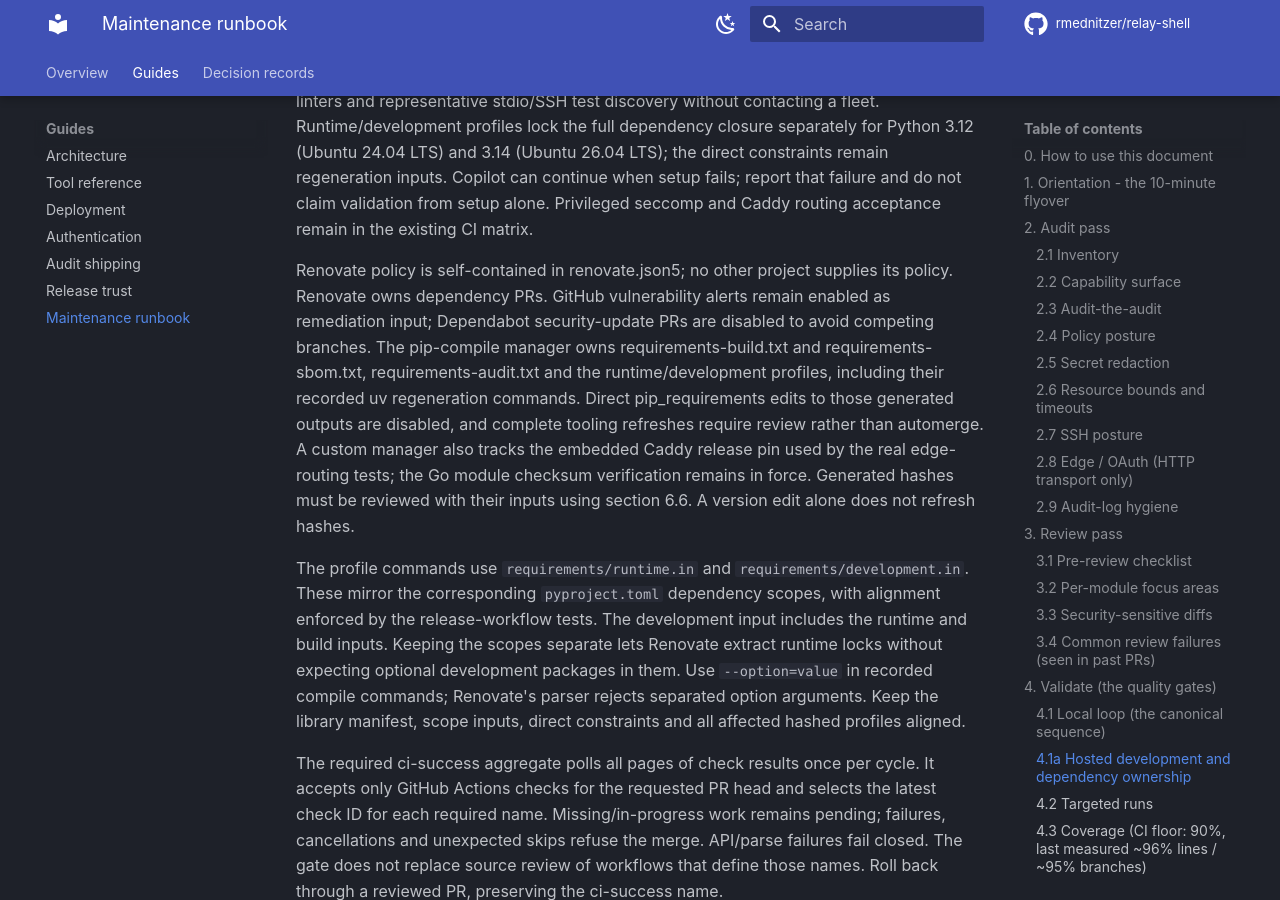
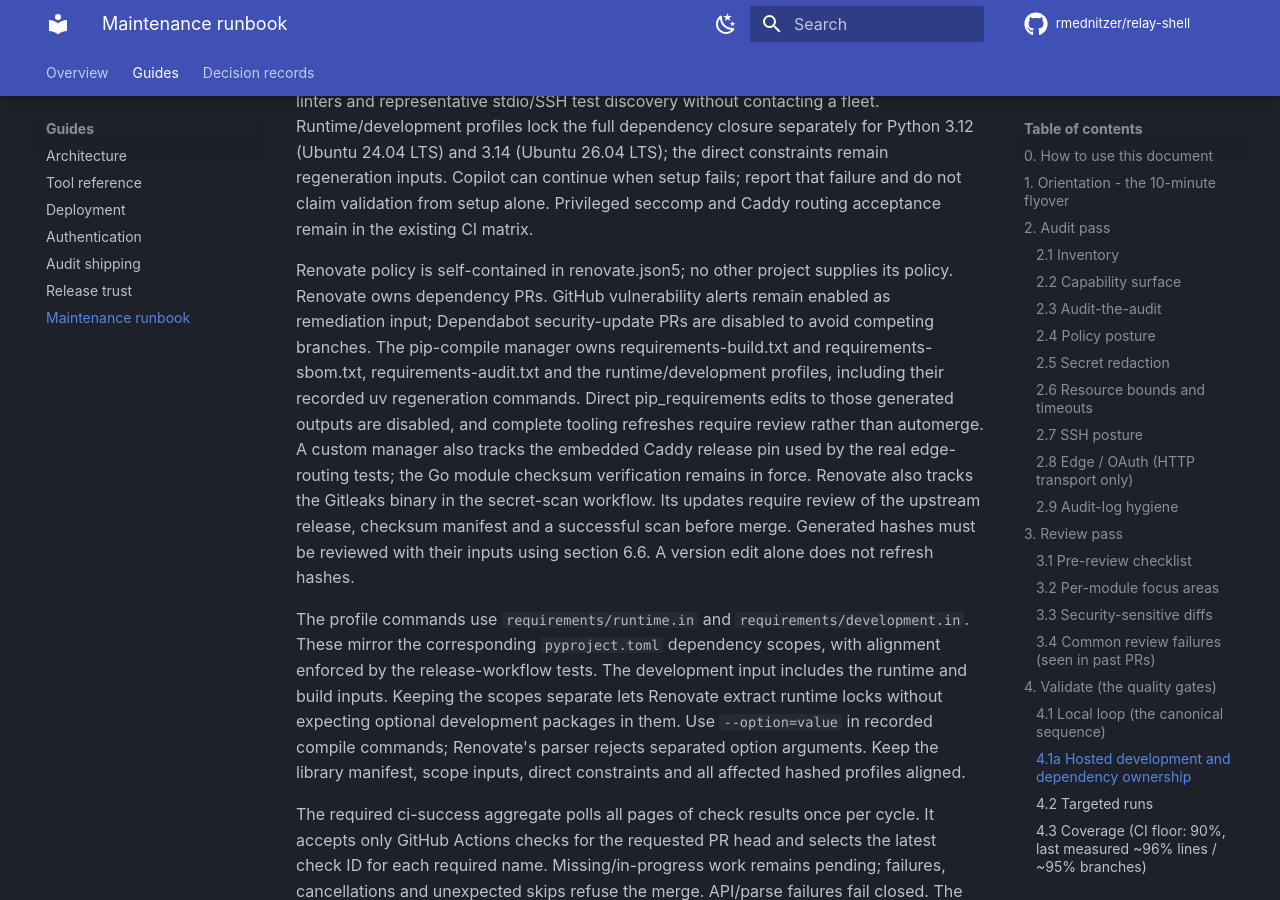
Before and after one commit to rmednitzer/relay-shell, an MkDocs documentation site: the page built from docs/runbook.md, in a window 1280 px wide and 900 px high, scrolled down 11697 px. Built offline with MkDocs 1.6.1 and Material for MkDocs 9.7.7, drawn with Linux system fonts in a browser that asks for light colours; comment, search, counter and statistics services are not loaded.

Commit message:
Track the Gitleaks release used by the required secret scan (#294)
Track upstream Gitleaks releases while requiring review for scanner upgrades. Preserve the hosted dashboard rerun control and the release-inactivity guidance.

```diff
--- a/docs/runbook.md
+++ b/docs/runbook.md
@@ -469,7 +469,10 @@ profiles, including their recorded uv regeneration commands. Direct
 pip_requirements edits to those generated outputs are disabled, and complete
 tooling refreshes require review rather than automerge. A custom manager also
 tracks the embedded Caddy release pin used by the real edge-routing tests; the
-Go module checksum verification remains in force. Generated hashes must be reviewed
+Go module checksum verification remains in force. Renovate also tracks the
+Gitleaks binary in the secret-scan workflow. Its updates require review of the
+upstream release, checksum manifest and a successful scan before merge.
+Generated hashes must be reviewed
 with their inputs using section 6.6. A version edit alone does not refresh hashes.
 
 The profile commands use `requirements/runtime.in` and
```
Also changed, not shown: 1 other file.
